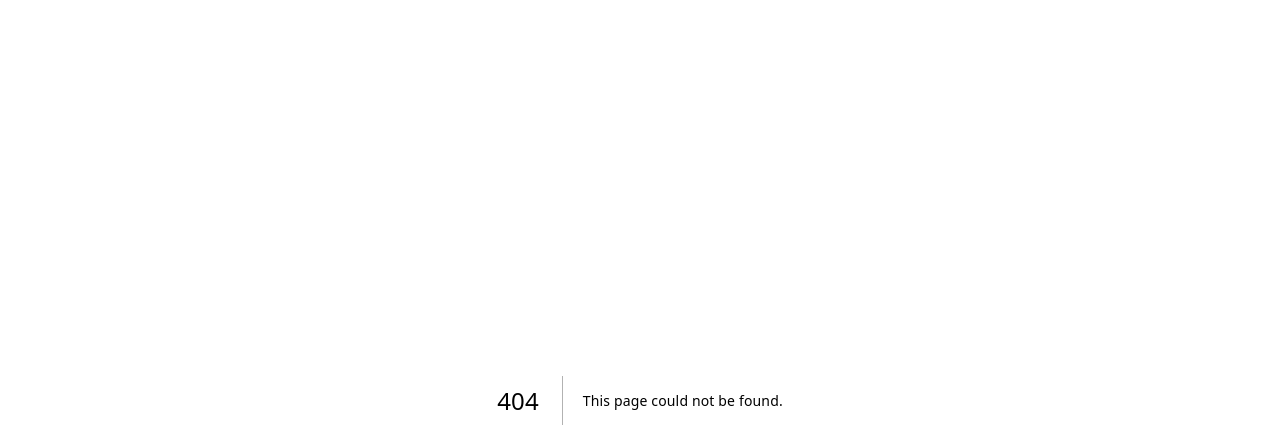
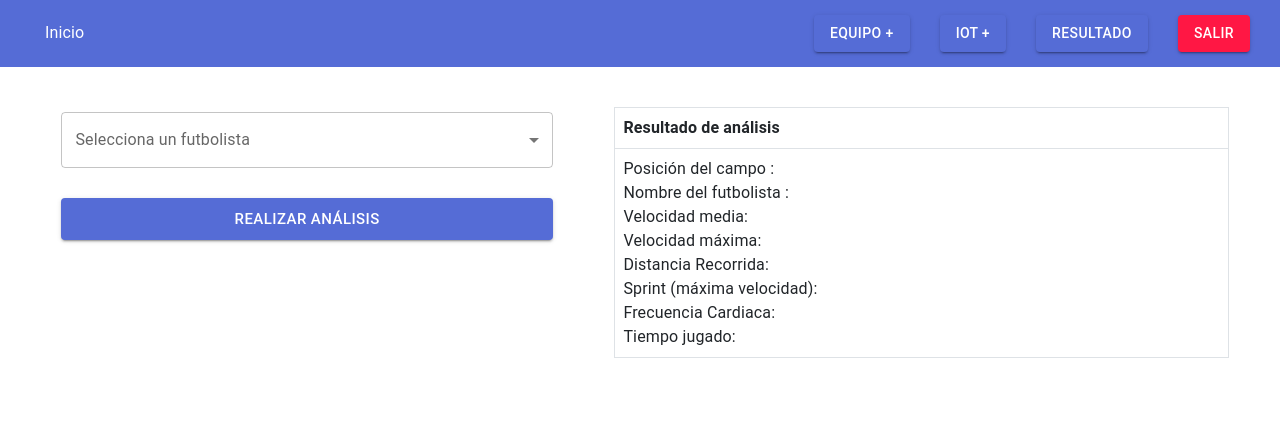
Before and after one commit to Codigcar/PRY20220218, a Next.js app: page /results in a window 1280 px wide. Before the commit this address had no page. Shown: the top 448 px of the page. Built offline with nearby package versions, Linux system fonts and the light colour scheme; no server answers.

Commit message:
fix: results page

```diff
--- a/src/pages/_document.tsx
+++ b/src/pages/_document.tsx
@@ -30,7 +30,7 @@ export const CHeader = ({ children }: any) => {
         </Link>
       </div >
       <div style={{ paddingLeft: 30 }}>
-        <Link href="/result">
+        <Link href="/results">
           <Button variant="contained">Resultado</Button>
         </Link>
       </div >
--- a/src/pages/result.tsx
+++ b/src/pages/results.tsx
@@ -15,9 +15,9 @@ const schema1 = yup.object().shape({
     player: yup.string().required("* Campo requerido"),
 });
 
-const Result: NextPage = () => {
+const Results: NextPage = () => {
     const [teams, setTeams] = useState([])
-    const [calculation, setCalculation] = useState<any>([])
+    const [calculation, setCalculation] = useState<any>(null)
 
     useEffect(() => {
         fetchCustom({ path: '/player' }).then(resp => setTeams(resp))
@@ -83,28 +83,28 @@ const Result: NextPage = () => {
                             <tr>
                                 <td>
                                     <div>
-                                        Posición del campo : {calculation.player.role}
+                                        Posición del campo : {calculation?.player?.role}
                                     </div>
                                     <div>
-                                        Nombre del futbolista : {calculation.player.name}
+                                        Nombre del futbolista : {calculation?.player?.name}
                                     </div>
                                     <div>
-                                        Velocidad media: {calculation.average_speed_calculated}
+                                        Velocidad media: {calculation?.average_speed_calculated}
                                     </div>
                                     <div>
-                                        Velocidad máxima: {calculation.maximum_speed_calculated}
+                                        Velocidad máxima: {calculation?.maximum_speed_calculated}
                                     </div>
                                     <div>
-                                        Distancia Recorrida: {calculation.traveled_distance_calculated}
+                                        Distancia Recorrida: {calculation?.traveled_distance_calculated}
                                     </div>
                                     <div>
-                                        Sprint (máxima velocidad): {calculation.sprint}
+                                        Sprint (máxima velocidad): {calculation?.sprint}
                                     </div>
                                     <div>
-                                        Frecuencia Cardiaca: {calculation.average_heart_rate}
+                                        Frecuencia Cardiaca: {calculation?.average_heart_rate}
                                     </div>
                                     <div>
-                                        Tiempo jugado: {calculation.time_played_calculated}
+                                        Tiempo jugado: {calculation?.time_played_calculated}
                                     </div>
                                 </td>
                             </tr>
@@ -116,4 +116,4 @@ const Result: NextPage = () => {
     )
 }
 
-export default Result
+export default Results
```
